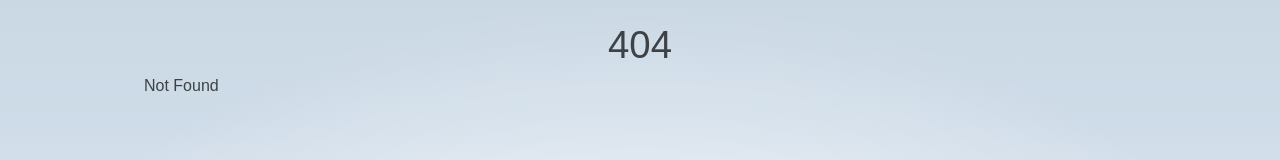
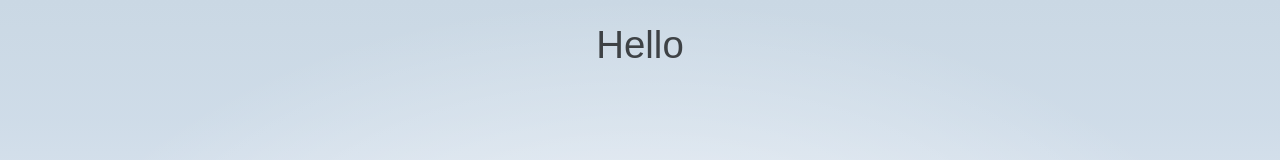
Before and after one commit to ppppppsmash/my-movie, a SvelteKit app: page /movie/1 in a window 1280 px wide. Before the commit this address had no page. Shown: the top 160 px of the page. Built offline with nearby package versions, Linux system fonts and the light colour scheme.

Commit message:
feat: movie slug page

```diff
--- a/src/components/MovieCard.svelte
+++ b/src/components/MovieCard.svelte
@@ -4,11 +4,13 @@
 
 <div>
   <div class="flex flex-col justify-around p-4">
-    <img
-      class="w-full h-[30vh] object-cover rounded-2xl mb-4"
-      src={`https://image.tmdb.org/t/p/w500${movie.poster_path}`}
-      alt={movie.title}
-    />
+    <a href={`/movie/${movie.id}`}>
+      <img
+        class="w-full h-[30vh] object-cover rounded-2xl mb-4"
+        src={`https://image.tmdb.org/t/p/w500${movie.poster_path}`}
+        alt={movie.title}
+      />
+    </a>
 
     <div class="h-[5vh]">
       <h2 class="text-normal">{movie.title}</h2>
--- /dev/null
+++ b/src/routes/movie/[id]/+page.svelte
@@ -0,0 +1 @@
+<h1>Hello</h1>
```
